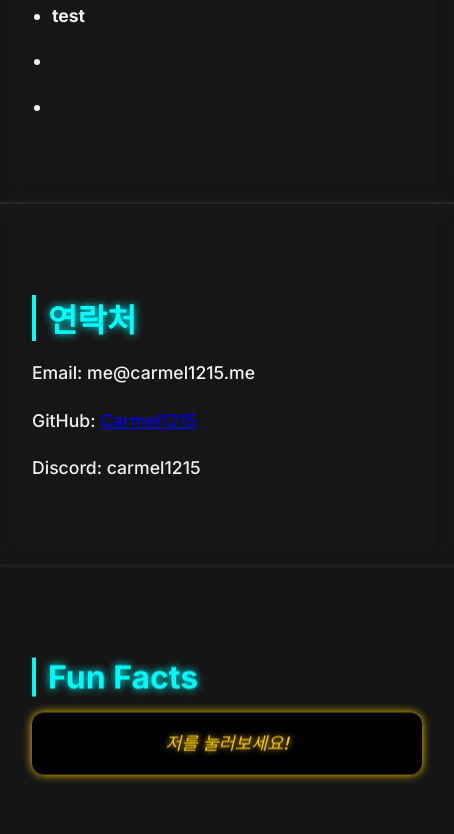
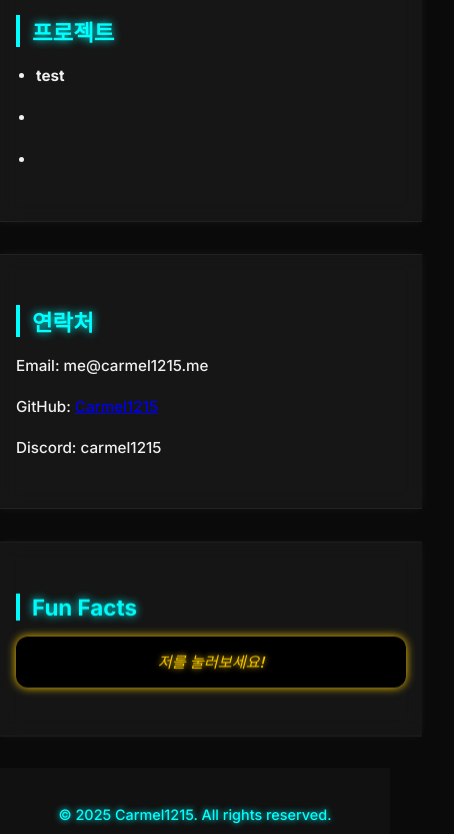
Before and after one commit to Carmel1215/Carmel1215.github.io, a plain HTML site: page index.html in a window 390 px wide. Shown: the part 670-1504 px from the top of the page, 454 px wide, since content can reach past the window. Drawn offline with Linux system fonts and the light colour scheme.

Commit message:
Feat: 반응형 웹으로 변경

```diff
--- a/style.css
+++ b/style.css
@@ -10,7 +10,6 @@ body {
 }
 
 /* 2. 타이핑 애니메이션 */
-
 .neon-on {
   color: #39ff14;
   text-shadow:
@@ -27,7 +26,6 @@ body {
   transition: all 0.15s ease-in-out;
 }
 
-/* 깜빡이는 애니메이션 */
 @keyframes flicker-on {
   0%, 100% { opacity: 1; }
   20%, 60% { opacity: 0.2; }
@@ -38,25 +36,17 @@ body {
   animation: flicker-on 0.6s ease-in-out;
 }
 
-@keyframes blink-caret {
-    50% { border-color: transparent; }
-}
-
-@keyframes blink {
-    50% { border-color: transparent; }
-}
-
-/* 3. 섹션 스타일 (풀 너비 + 블러 + 네온 그림자) */
+/* 3. 섹션 스타일 */
 section {
   width: 100%;
+  max-width: 960px;
   padding: 4rem 2rem;
-    margin: 0 auto;
+  margin: 0 auto 2rem;
   background: rgba(255, 255, 255, 0.05);
   backdrop-filter: blur(10px);
   border-top: 1px solid rgba(255, 255, 255, 0.05);
   border-bottom: 1px solid rgba(255, 255, 255, 0.05);
   box-shadow: 0 0 10px rgba(255, 255, 255, 0.05);
-
   opacity: 0;
   transform: translateY(40px);
   transition: opacity 0.8s ease, transform 0.8s ease;
@@ -93,9 +83,11 @@ header {
 nav ul {
   display: flex;
   justify-content: center;
+  flex-wrap: wrap;
   gap: 2rem;
   list-style: none;
   padding: 0;
+  margin-top: 1.5rem;
 }
 
 nav li {
@@ -162,3 +154,55 @@ footer {
   0%, 19%, 22%, 25%, 53%, 57%, 100% { opacity: 1; }
   20%, 24%, 55% { opacity: 0.4; }
 }
+
+/* 8. 반응형 설정 */
+@media (max-width: 768px) {
+  section {
+    padding: 3rem 1.5rem;
+  }
+
+  section h2 {
+    font-size: 1.6rem;
+  }
+
+  section p,
+  section li {
+    font-size: 1rem;
+  }
+
+  nav ul {
+    flex-direction: column;
+    align-items: center;
+    gap: 1.25rem;
+  }
+
+  #fact-output {
+    font-size: 1rem;
+    padding: 0.9rem 1.5rem;
+  }
+}
+
+@media (max-width: 480px) {
+  section {
+    padding: 2rem 1rem;
+  }
+
+  section h2 {
+    font-size: 1.4rem;
+  }
+
+  section p,
+  section li {
+    font-size: 0.95rem;
+  }
+
+  #fact-output {
+    font-size: 0.95rem;
+    padding: 0.8rem 1rem;
+  }
+
+  footer {
+    font-size: 0.9rem;
+    padding: 1.5rem;
+  }
+}
```
Lines whose indentation alone changed are shown as unchanged.
